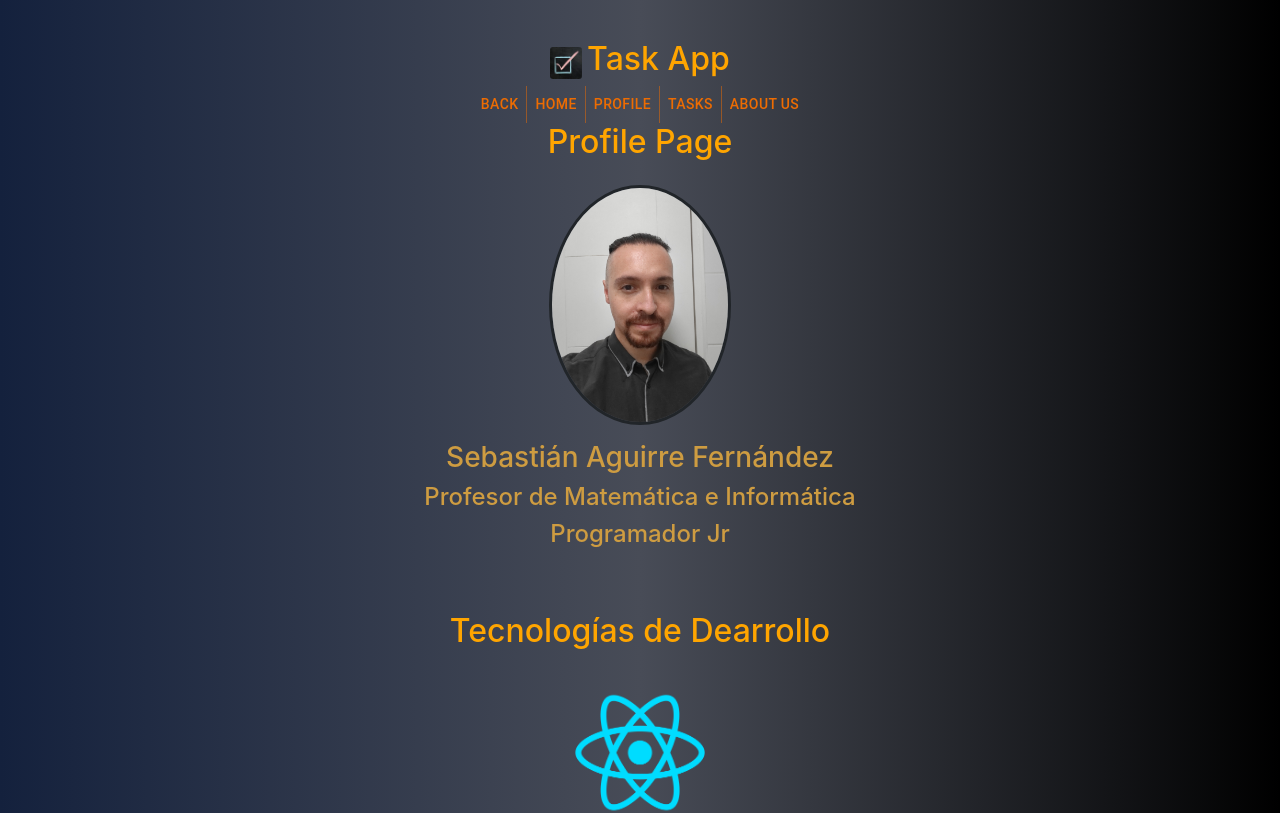
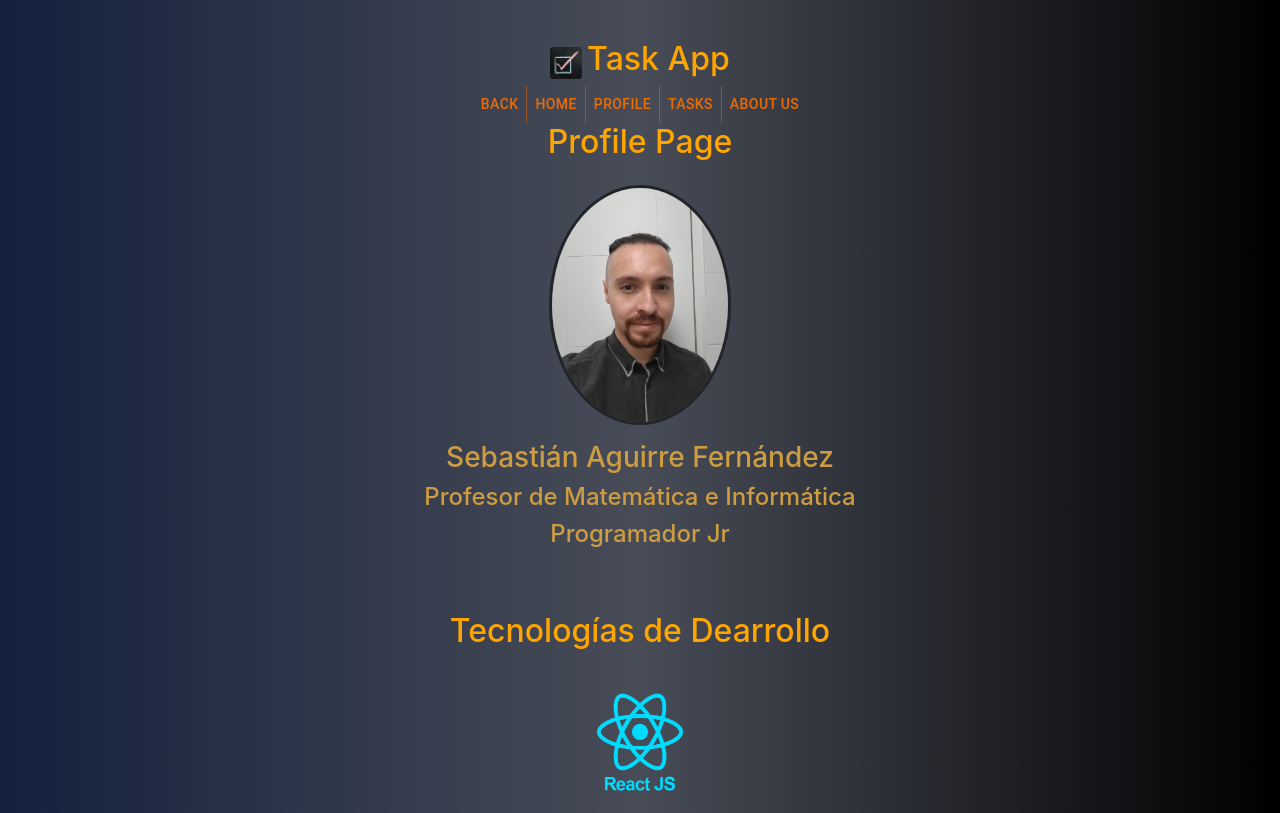
Before and after one commit to guiablanco/portafolio-original, a React (Create React App) app: page /profile in a window 1280 px wide. Shown: the top 813 px of the page. Built offline with nearby package versions, Linux system fonts and the light colour scheme.

Commit message:
version00

```diff
--- a/src/styles/profile.scss
+++ b/src/styles/profile.scss
@@ -11,8 +11,8 @@
 }
 
 .logo-profile {
-    max-height: 15rem;
-    max-width: 15rem;
+    max-height: 10rem;
+    max-width: 10rem;
     margin: 2rem;
 }
 
```
